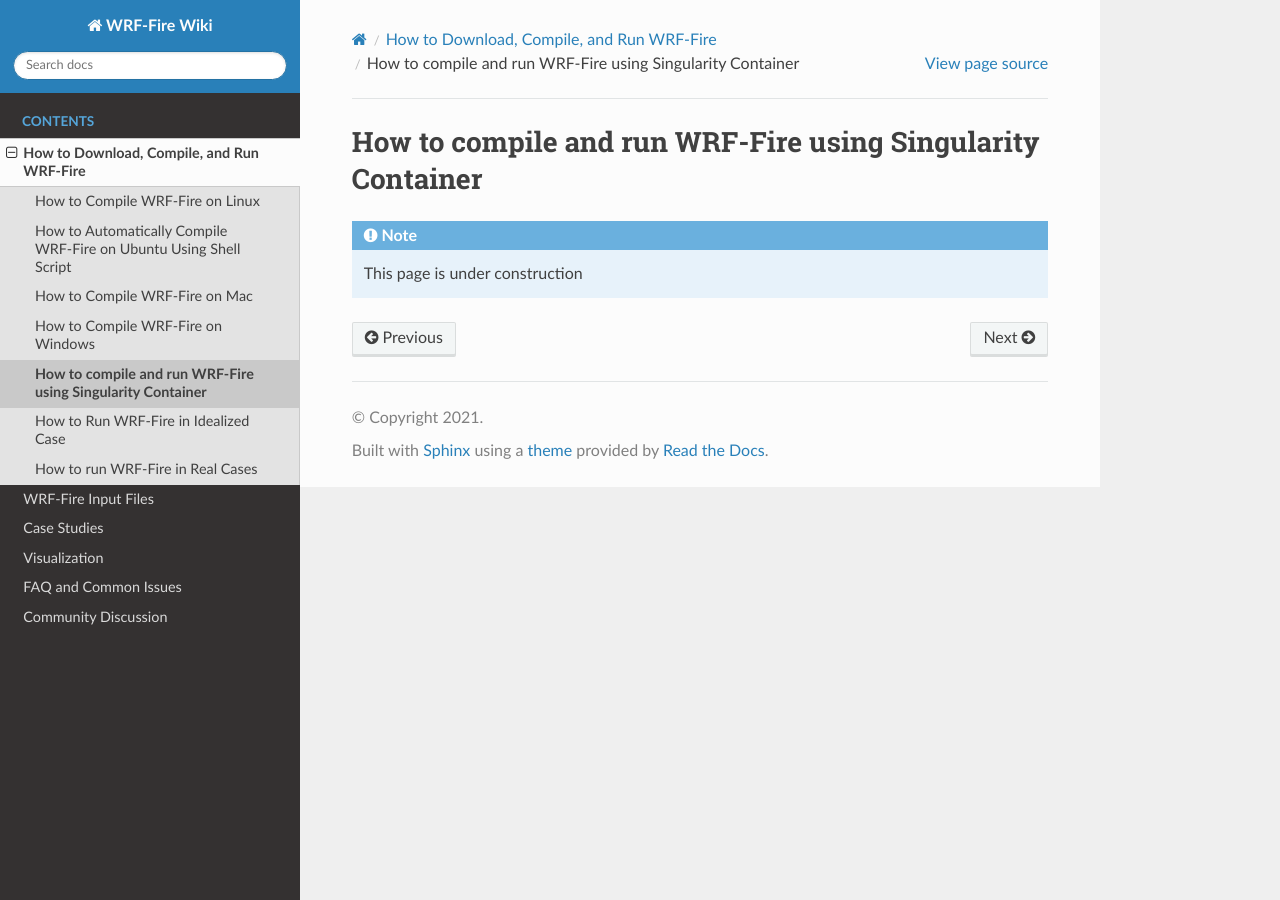
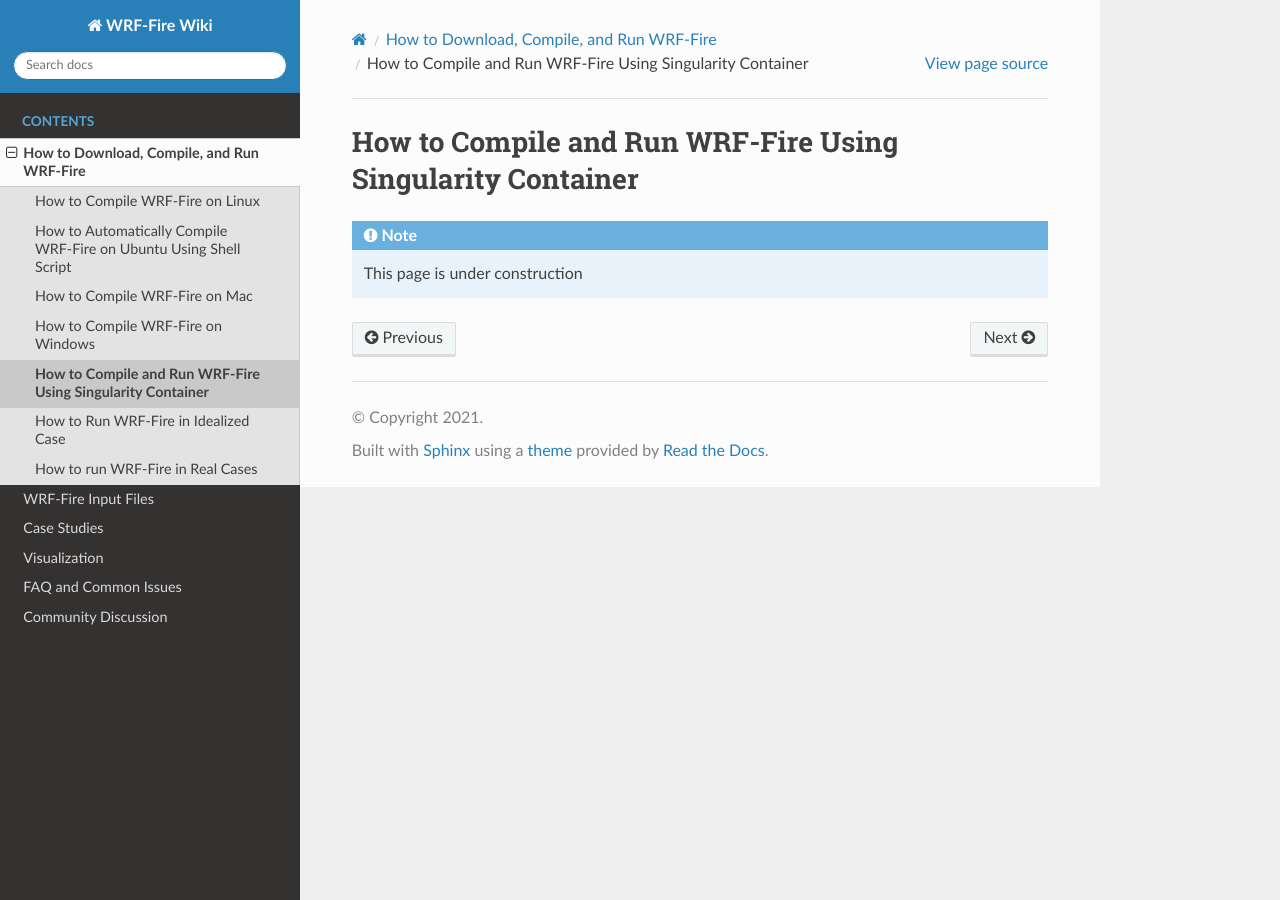
Before and after one commit to WRF-Fire-UNR/UNR-WRF-FIRE, a Sphinx documentation site: the page built from docs/source/singularity_container.rst, in a window 1280 px wide. Built offline with Sphinx 7.4.7 and the Read the Docs theme 2.0.0, drawn with Linux system fonts in a browser that asks for light colours.

```diff
--- a/docs/source/singularity_container.rst
+++ b/docs/source/singularity_container.rst
@@ -1,6 +1,6 @@
 .. _sc:
 ===========================================================
-How to compile and run WRF-Fire using Singularity Container
+How to Compile and Run WRF-Fire Using Singularity Container
 ===========================================================
 
 .. note::
```
